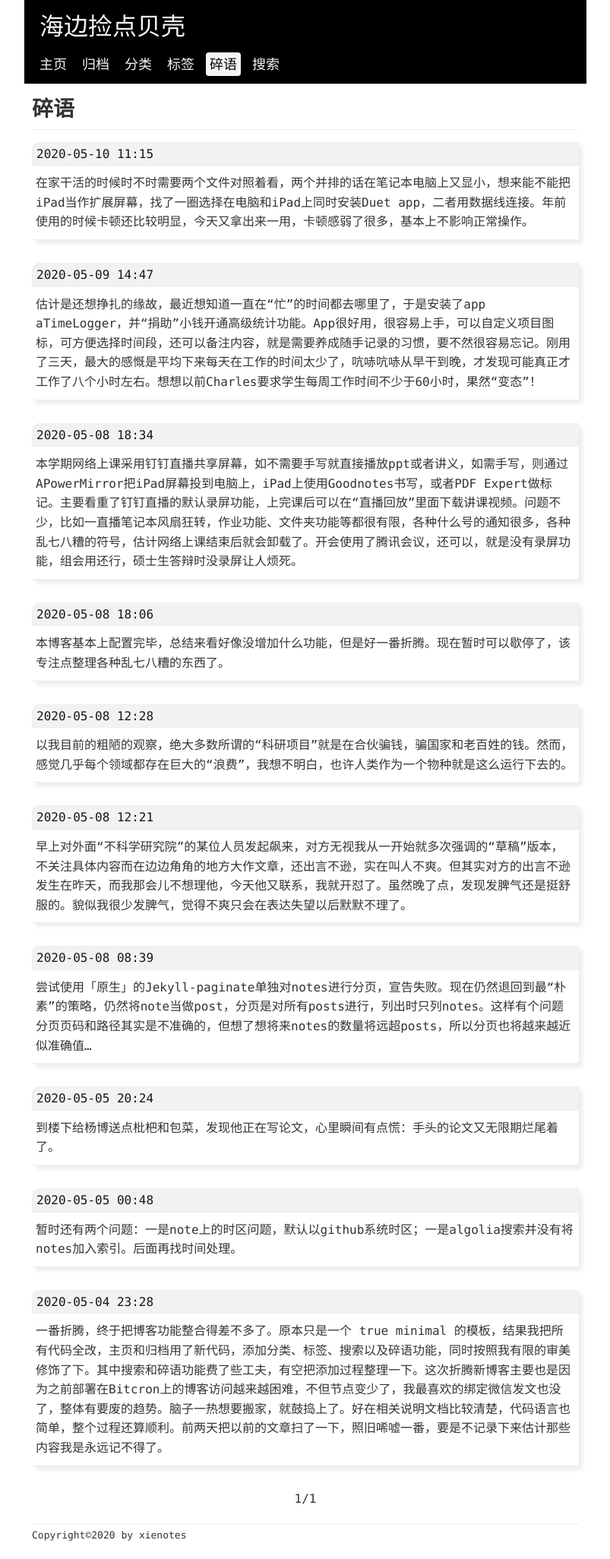
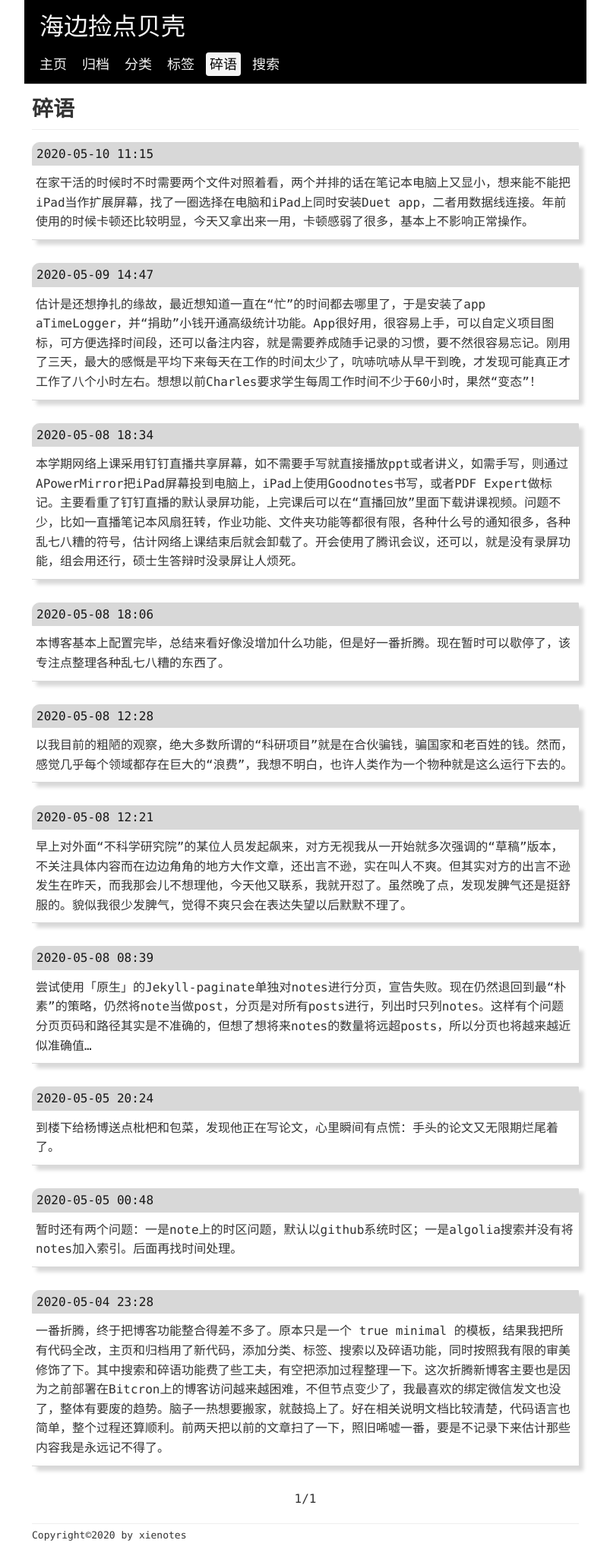
Before and after one commit to xienotes/xienotes.github.io, a Jekyll site: the page built from notes/index.html, in a window 1280 px wide. Shown: the whole page at 76% size, without its empty margins (238-1041 px from the left). Built offline with Jekyll 4.4.1, drawn with Linux system fonts in a browser that asks for light colours; the list of posts is cut into pages by our own code.

Commit message:
minor change of note style

```diff
--- a/assets/css/default.css
+++ b/assets/css/default.css
@@ -42,8 +42,8 @@ p.post-exerpt {
 
 .note-container {
     margin-bottom: 30px;
-    border-bottom: 0.3px solid #eee;
-    box-shadow: 5px 5px 5px #eee;
+    border-bottom: 0.3px solid #d8d8d8;
+    box-shadow: 6px 6px 5px #d8d8d8;
 }
 .note-container p {
     margin: 0px;
@@ -56,10 +56,10 @@ p.post-exerpt {
 .note-date {
     color:rgb(22, 22, 22);
     font-weight:500;
-    background-color: #f2f2f2;
+    background-color: #d8d8d8;
     padding: 2px 5px 2px 5px;
     border-radius: 10px 1px 0px 0px;
-    border: 0.3px solid #eee;
+    border: 0.3px solid #d8d8d8;
 }
 
 .note-content-container{
```
